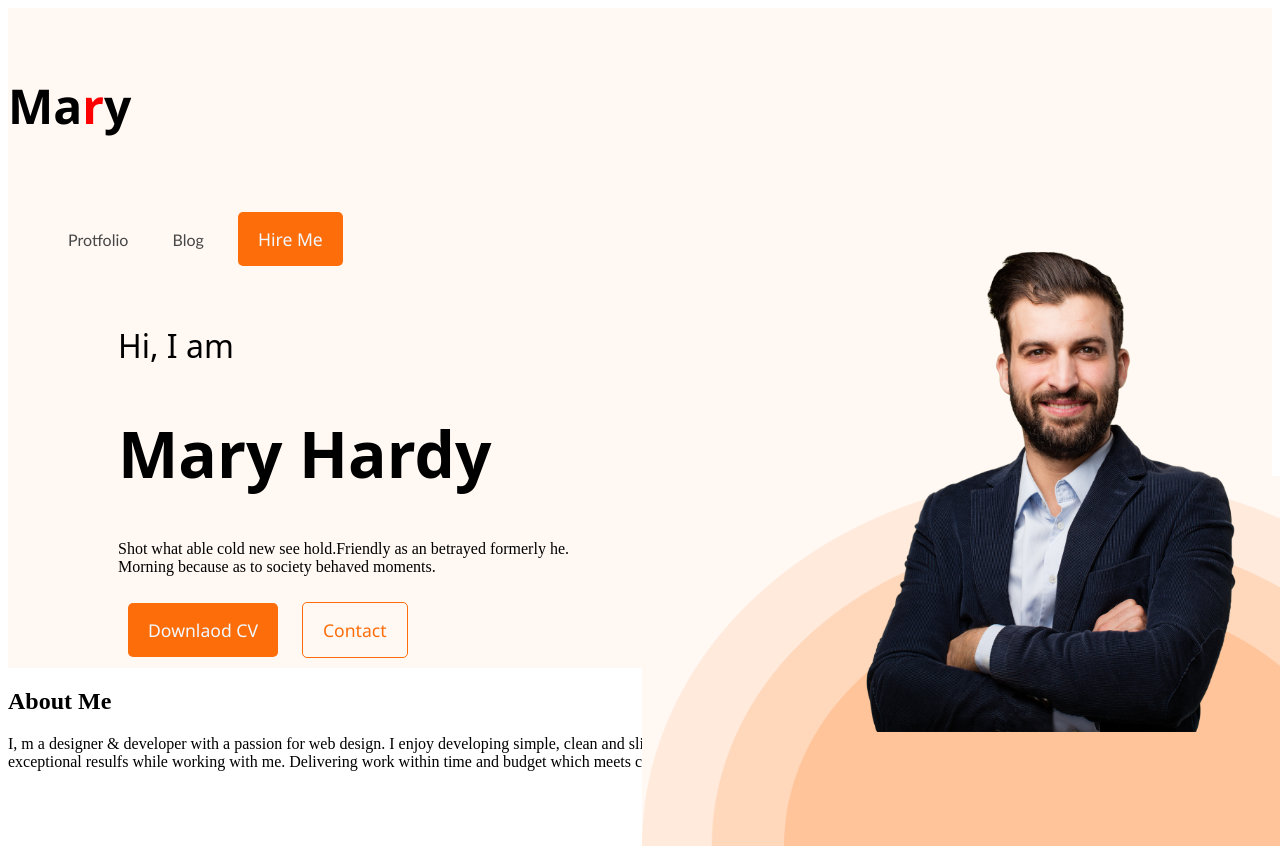
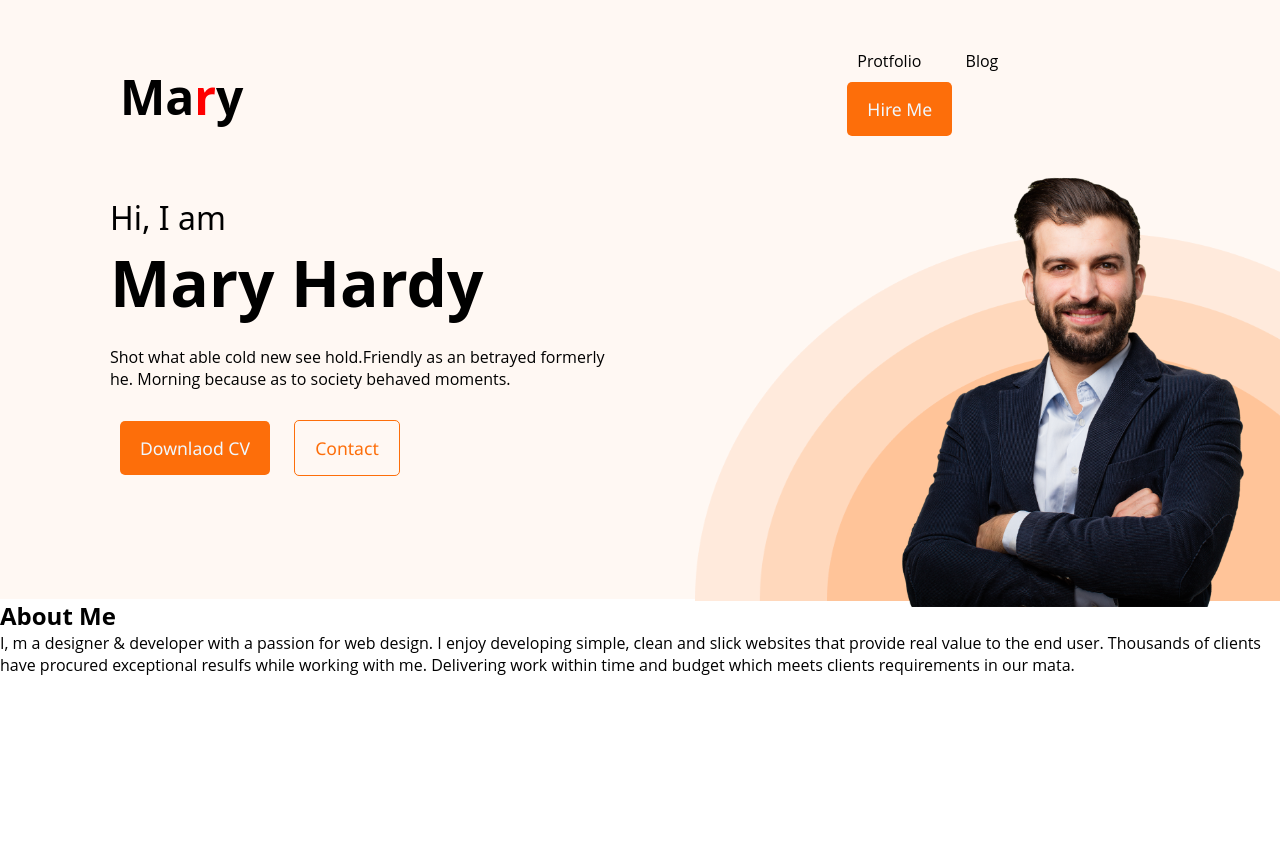
Before and after one commit to Muntasirjadid18/protfolio-developer-, a plain HTML site: page index.html in a window 1280 px wide. Shown: the top 846 px of the page. After the commit the page ends 800 px from the top, so only its background shows below. Drawn offline with Linux system fonts and the light colour scheme.

Commit message:
recover homepage

```diff
--- a/index.html
+++ b/index.html
@@ -8,7 +8,7 @@
 </head>
 <body>
     <header>
-      <div>
+      <div class="head">
    <div class="logo"><h1>Ma<span class="red">r</span>y</h1></div>
    <div class="nav"><ul>
     <li>Protfolio</li>
@@ -30,12 +30,13 @@
     </div>
     </div>
    </header>
+   <main>
    <section>
       <h1>About Me</h1>
    </div>
    <p>I, m a designer & developer with a passion for web design. I enjoy developing simple, clean and slick websites that provide real value to the end user. Thousands of clients have procured exceptional resulfs while working with me. Delivering work within time and budget which meets clients requirements in our mata.</p>
 </section>
-
+</main>
 
 </body>
 </html>
--- a/style.css
+++ b/style.css
@@ -1,27 +1,39 @@
 
-
+*{
+    margin: 0;
+    font-family: 'Open Sans', sans-serif;
+}
+body{
+    overflow: hidden;
+}
     header{
         background-color: rgba(255, 248, 243, 1);
     }
     .header{
         display: flex;
         column-gap: 630px;
+        background-repeat: no-repeat;
+        background-position: bottom right, left;
     }
 
     .logo{
         display: inline;
         font-family: 'Segoe UI', Tahoma, Geneva, Verdana, sans-serif;
         font-size: 3vh;
-        padding-left: 90px;
-        padding-top: 16px;
+        padding-left: 120px;
+        padding-top: 5%;
     }
     .red{
         color: red;
     }
+    .head{
+        display: flex;
+        gap:30%;
+    }
     .nav{
-       padding-top: 16px;
-       color: rgba(71, 71, 71, 1);
-       font-family: 'Gill Sans', 'Gill Sans MT', Calibri, 'Trebuchet MS', sans-serif;
+        display: flex;
+        justify-content: space-between;
+        padding: 50px 170px;
     }
     ul li{
         list-style: none;
@@ -53,22 +65,27 @@
         font-size:400%;
         font-weight: 700;
     }
+    .text p{
+        padding-top: 20px;
+        padding-bottom: 20px;
+    }
     .content{
         display: flex;
+        padding-bottom: 30px;
      }
 
    .img1{
     position: absolute;
-    height: 500px;
-    width: 410px;
-    top:29%;
-    left: 65%;
+    height: 447px;
+    width: 380px;
+    top:20%;
+    left: 68%;
    }
    .img2{
     position: relative;
-    height: 370px;
-    width: 700px;
-    top: 49%;
+    height: 368px;
+    width: 650px;
+    top: 10%;
     left: 10%;
     background-color: rgba(255, 248, 243, 1);;
 
@@ -78,6 +95,7 @@
     background-color: rgba(255, 248, 243, 1);
     border: 1px solid rgba(253, 110, 10, 1);
     color: rgba(253, 110, 10, 1);
+   s
 }
 
 section{
```
